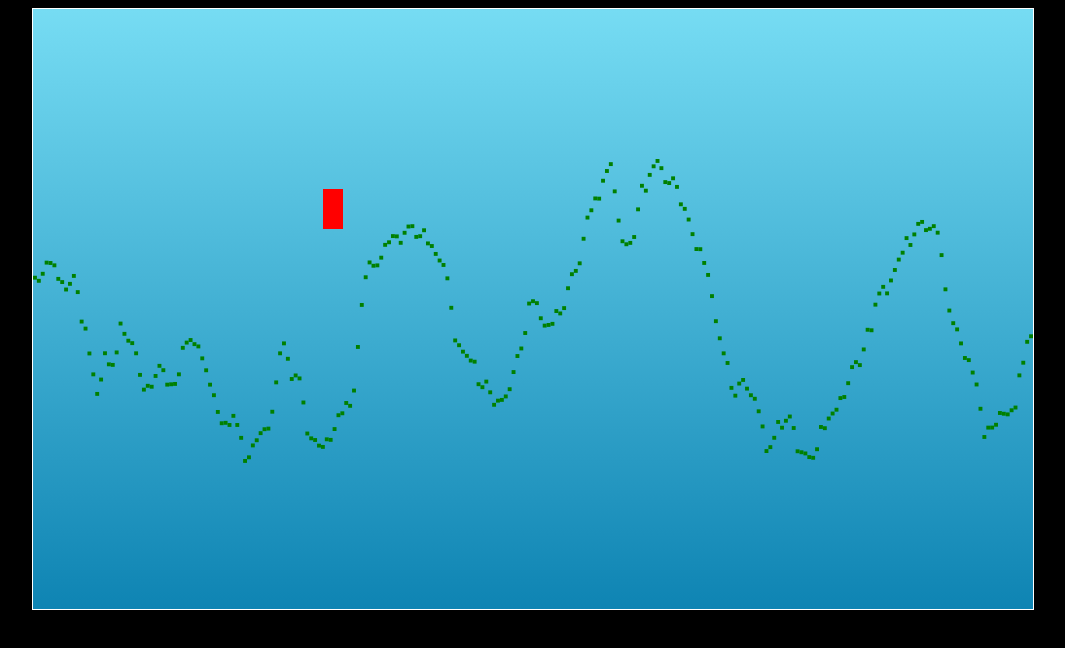
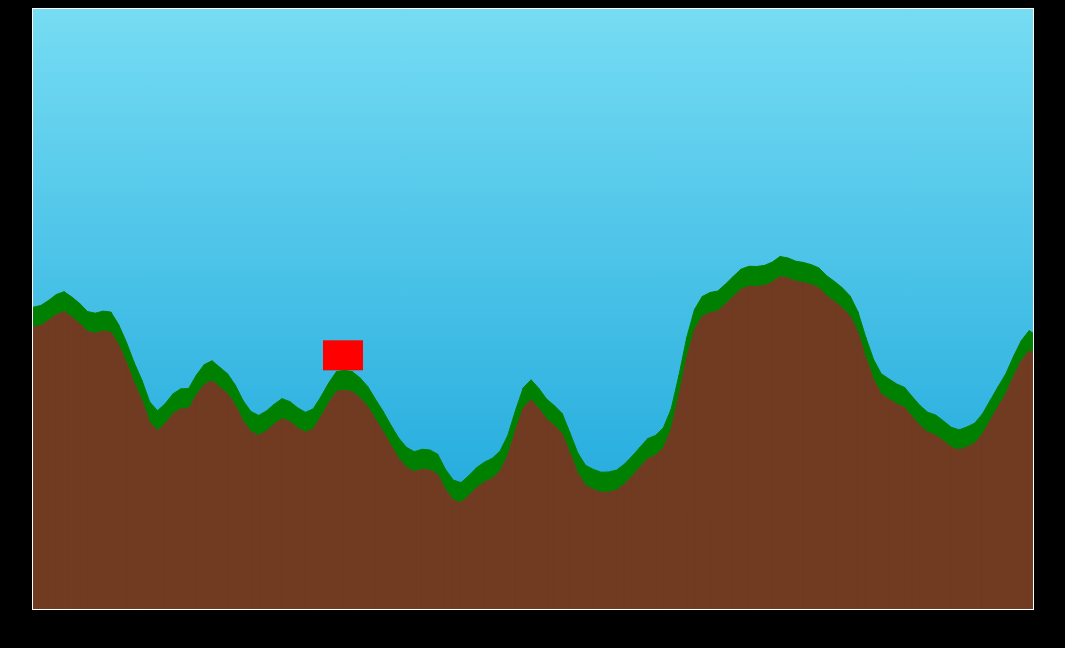
Before and after one commit to orangeshortstuff/rainbow-game, a plain HTML site: page index.html in a window 1280 px wide. Shown: the whole page, without its empty margins (107-1172 px from the left). Drawn offline with Linux system fonts and the light colour scheme.

Commit message:
end of day 3

```diff
--- a/index.html
+++ b/index.html
@@ -4,8 +4,8 @@
     <meta charset="UTF-8">
     <title>rainbow game</title>
     <script src="kontra.min.js"></script>
-
-    <script type="module" src="https://play.js13kgames.com/2026/online/partysocket.js"></script>
+    <script src="zzfxm.min.js"></script>
+    <script src="https://play.js13kgames.com/2026/online/partysocket.js"></script>
 </head>
 <body>
     <canvas width="1000" height="600"></canvas>
@@ -15,7 +15,7 @@
         }
         canvas {
         border: 1px solid white;
-        background: linear-gradient(rgb(118, 220, 243), rgb(14, 132, 179));
+        background: linear-gradient(rgb(118, 220, 243), rgb(18, 161, 217));
         padding-left: 0;
         padding-right: 0;
         margin-left: auto;
--- a/src/main.js
+++ b/src/main.js
@@ -1,8 +1,13 @@
 let { init, Sprite, GameLoop, pointerPressed, pointer, keyPressed } = kontra
 let { canvas, context } = init();
+//let mySongData = zzfxM(...menu_theme);
 
 let sprites = [];
+let blocks = [];
 let heightmap = [];
+let cameraX = 0;
+const terrainLayers = 6;
+const baseTerrainPoints = 8;
 kontra.initKeys();
 kontra.initPointer();
 function cosp(a, b, mu) {
@@ -17,10 +22,10 @@ function xorshift32(a) {
 }
 
 function generateTerrain(seed) {
-    console.log(seed);
+    //console.log(seed);
+    blocks = [];
     heightmap = [];
-    let terrainLayers = 6;
-    let currentlayerPoints = 8;
+    let currentlayerPoints = baseTerrainPoints;
     let currentStrength = 0.5;
     for (i = 0; i < terrainLayers; i++) {
         let layer = [];
@@ -44,10 +49,20 @@ function generateTerrain(seed) {
     heightmap = heightmap[terrainLayers-1];
     heightmap = heightmap.slice(0,(heightmap.length+1));
     let min = Math.min(...heightmap); let max = Math.max(...heightmap);
-    heightmap = heightmap.map((point) => ((point-min)/(max-min) *0.5 +0.25));
+    heightmap = heightmap.map((point) => ((point-min)/(max-min) *0.5 +0.2));
+    // smoothing over an average of 3
+    let smoothedHeights = [];
+    smoothedHeights.push((heightmap[0] + heightmap[1])/2.0);
+    for (var i = 1; i < heightmap.length-1; i++)
+    {
+        var mean = (heightmap[i] + heightmap[i-1] + heightmap[i+1])/3.0;
+        smoothedHeights.push(mean);
+    }
+    smoothedHeights.push((heightmap[heightmap.length-1] + heightmap[heightmap.length-2])/2.0);
+    heightmap = smoothedHeights;
 
-    let blockWidth = canvas.width / heightmap.length;
-    // make it two screens wide + add scrolling based on bullet / player position (freecam?)
+    let blockWidth = canvas.width*2 / heightmap.length;
+    // todo: make it two screens wide + add scrolling based on bullet / player position (freecam?)
     for (i = 0; i < heightmap.length; i++) {
         let block = Sprite({
             x: blockWidth * i,
@@ -55,9 +70,37 @@ function generateTerrain(seed) {
             width: blockWidth,
             height: blockWidth,
             color: "green",
-            type: "block"
+            type: "block",
+            render() {
+                // draw a right-facing triangle
+                let ctx = this.context;
+                ctx.strokeStyle = 'green';
+                ctx.fillStyle = 'green';
+                ctx.save();
+                ctx.translate(this.x-cameraX, this.y);
+                ctx.beginPath();
+                ctx.moveTo(0, 0);
+                ctx.lineTo(this.width, this.drop);
+                ctx.lineTo(this.width, this.drop+20);
+                ctx.lineTo(0, 20);
+                ctx.fill();
+                ctx.closePath();
+                ctx.stroke();
+                ctx.strokeStyle = '#713b22';
+                ctx.fillStyle = '#713b22';
+                ctx.beginPath();
+                ctx.moveTo(0, 20);
+                ctx.lineTo(this.width, this.drop+20);
+                ctx.lineTo(this.width, 600);
+                ctx.lineTo(0, 600);
+                ctx.fill();
+                ctx.closePath();
+                ctx.stroke();
+                ctx.restore();
+            },
         });
-        sprites.push(block);
+        block.drop = (i+1 == heightmap.length ? 0 : ((1-heightmap[i+1]) * canvas.height)-block.y);
+        blocks.push(block);
     }
 }
 
@@ -75,7 +118,7 @@ let bullet = Sprite({
     render() {
         // draw a right-facing triangle
         let ctx = this.context;
-        ctx.strokeStyle = 'white';
+        ctx.strokeStyle = 'black';
         ctx.fillStyle = 'white';
         ctx.save();
         ctx.translate(this.x, this.y);
@@ -107,41 +150,63 @@ let player = Sprite({
     x: 290,
     y: 180,
     dx: 3,
-    dy: 3,
-    width: 20,
-    height: 40,
+    dy: 0,
+    ddy: 0,
+    width: 40,
+    height: 30,
     color: 'red',
-    // pass a custom update function to the sprite
+    grounded: true,
     update() {
         // move the sprite with the keyboard
-    if (keyPressed('up') || keyPressed('w')) {
-        this.y -= this.dy;
-    }
-    if (keyPressed('down') || keyPressed('s')) {
-        this.y += this.dy;
-    }
-
         if (keyPressed('left') || keyPressed('a')) {
             this.x -= this.dx;
         }
         if (keyPressed('right') || keyPressed('d')) {
             this.x += this.dx;
         }
-
         // reset the sprites position when it reaches the edge of the game
-    if (this.x > canvas.width) {
-        this.x = -this.width;
+        if (this.x > canvas.width*2 - this.width) {
+            this.x = canvas.width*2 - this.width;
         }
-    else if (this.x < -this.width) {
-        this.x = canvas.width;
+        else if (this.x < 0) {
+            this.x = 0;
         }
-
-    if (this.y > canvas.height) {
-        this.y = -this.height;
+        let prevX = this.x;
+        this.advance();
+        this.x = prevX;
+        // collisions with ground
+        let totalPoints = (baseTerrainPoints*Math.pow(2,terrainLayers-1))+1;
+        //console.log(totalPoints);
+        let blockWidth = (canvas.width*2/totalPoints);
+        //blockWidth = (canvas.width*2/257);
+        let t_left = this.x / blockWidth, t_right = (this.x+this.width) / blockWidth;
+        let firstBlock = Math.floor(t_left);
+        let lastBlock = Math.ceil(t_right);
+        t_left -= firstBlock; t_right -= lastBlock-1;
+        lastBlock--;
+        // check first / last block - if any in between
+        let left_corner = ((heightmap[firstBlock+1] - heightmap[firstBlock])*t_left)+heightmap[firstBlock];
+        let right_corner = ( lastBlock+1 === heightmap.length ? heightmap[lastBlock]: ((heightmap[lastBlock+1] - heightmap[lastBlock])*t_right)+heightmap[lastBlock]);
+        let floorHeight =(Math.max(...heightmap.slice(firstBlock+1, lastBlock+1),left_corner, right_corner));
+        let worldFloor = ((1-floorHeight) * canvas.height) - this.height;
+        if (worldFloor > this.y) {
+            this.grounded = false;
+            this.ddy = 0.15;
+        } else {
+            this.grounded = true;
+            this.ddy = 0;
+            this.dy = 0;
+            this.y = worldFloor;
+            if (keyPressed("up")||keyPressed("w")) {
+                this.dy = -5;
+                this.y -= 5;
             }
-    else if (this.y < -this.height) {
-        this.y = canvas.height;
         }
+    },
+    render() {
+        this.x -= cameraX;
+        this.draw();
+        this.x += cameraX;
     }
 });
 sprites.push(player);
@@ -155,7 +220,7 @@ generateTerrain(Date.now() & 0xFFFFFFFF);
 //generateTerrain(306379322);
 let loop = GameLoop({  // create the main game loop
   update() { // update the game state
-    console.log(`sprites: ${sprites.length}`);
+    //console.log(`sprites: ${sprites.length}`);
     sprites.map(sprite => {
       sprite.update();
     });
@@ -163,9 +228,17 @@ let loop = GameLoop({  // create the main game loop
     if (keyPressed('space')){
         SpawnBullet(pointer.x, pointer.y, Math.random() * 4 -2,(Math.random()*3+2)*-1);
     }
+    if (keyPressed('q')){
+        cameraX -=5;
+    }
+    if (keyPressed('e')){
+        cameraX +=5;
+    }
+    cameraX = Math.min(canvas.width,Math.max(0, cameraX));
   },
   render() { // render the game state
     sprites.map(sprite => sprite.render());
+    blocks.map(block => block.render());
   },
 });
 
--- /dev/null
+++ b/src/menu theme.js
@@ -0,0 +1 @@
+[[[,0,254,,,.25],[,0,440,,,,,,,,,,,80,,,,.75],[.6,0,64,,,.32,2,.3]],[[[,,9,,,,9,,,,,,9,,,,7,,,,7,,,,,,7,,,,7,,,,],[,,13,,,,13,,,,,,13,,,,12,,,,12,,,,,,12,,,,12,,,,],[,,16,,,,16,,,,,,16,,,,14,,,,14,,,,,,14,,,,14,,,,],[2,,9,,,,16,,,,16,,9,,,,7,,,,,,,,,,,,5,,7,,8,,],[1,,,,,,1,,1,,,,,,1,,,,,,,,1,,1,,,,1,,,,1,,]],[[,,9,,,,9,,,,,,9,,,,7,,,,,,7,,,,,,,,,,,,],[,,13,,,,13,,,,,,13,,,,12,,,,,,12,,,,,,,,,,,,],[,,16,,,,16,,,,,,16,,,,14,,,,,,14,,,,,,,,,,,,],[2,,9,,,,16,,,,16,,9,,,,7,,,,,,19,,,,19,,18,,14,,15,,],[1,,,,,,1,,1,,,,,,1,,,,,,,,1,,1,,,,1,,1,,1,,]],[[,,9,,,,9,,,,,,9,,,,7,,,,7,,,,,,7,,,,7,,,,],[,,13,,,,13,,,,,,13,,,,12,,,,12,,,,,,12,,,,12,,,,],[,,16,,,,16,,,,,,16,,,,14,,,,14,,,,,,14,,,,14,,,,],[2,,16,,9,,,,,,,,9,,14,,7,,,,7,,,,,,7,,,,7,,,,],[1,,,,,,1,,1,,,,,,1,,,,,,,,1,,1,,,,1,,,,1,,]],[[,,5,,,,5,,,,,,5,,,,7,,,,7,,,,,,7,,,,7,,,,],[,,7,,,,7,,,,,,7,,,,5,,,,12,,,,,,12,,,,12,,,,],[,,12,,,,12,,,,,,12,,,,12,,,,14,,,,,,14,,,,14,,,,],[2,,5,,,,5,,,,2.5,,5,,,,5,,,,,,4,,,,4,,,,2,,,,],[1,,,,,,1,,1,,,,,,1,,,,,,,,1,,1,,,,1,,1,,1,,]],[[1,,,,,,1,,1,,,,,,1,,,,,,,,1,,1,,,,1,,,,1,,]],[[1,,,,,,1,,1,,,,,,1,,1,,,,,,1,,1,,,,1,,1,,1,,]],[[1,,,,,,1,,1,,,,1,,1.49,,1,,,,,,,,,,,,,,,,,,]]],[0,1,2,3,0,1,2,3,4,5,6],155,{"title":"menu theme","instruments":["chord","snare","bass"],"patterns":["Pattern 0","Pattern 1","Pattern 2","Pattern 3","Pattern 4","Pattern 5","Pattern 6"]}]
--- /dev/null
+++ b/zzfxm.min.js
@@ -0,0 +1,20 @@
+// zzfx() - the universal entry point -- returns a AudioBufferSourceNode
+zzfx=(...t)=>zzfxP(zzfxG(...t))
+
+// zzfxP() - the sound player -- returns a AudioBufferSourceNode
+zzfxP=(...t)=>{let e=zzfxX.createBufferSource(),f=zzfxX.createBuffer(t.length,t[0].length,zzfxR);t.map((d,i)=>f.getChannelData(i).set(d)),e.buffer=f,e.connect(zzfxX.destination),e.start();return e}
+
+// zzfxG() - the sound generator -- returns an array of sample data
+zzfxG=(q=1,k=.05,c=220,e=0,t=0,u=.1,r=0,F=1,v=0,z=0,w=0,A=0,l=0,B=0,x=0,G=0,d=0,y=1,m=0,C=0)=>{let b=2*Math.PI,H=v*=500*b/zzfxR**2,I=(0<x?1:-1)*b/4,D=c*=(1+2*k*Math.random()-k)*b/zzfxR,Z=[],g=0,E=0,a=0,n=1,J=0,K=0,f=0,p,h;e=99+zzfxR*e;m*=zzfxR;t*=zzfxR;u*=zzfxR;d*=zzfxR;z*=500*b/zzfxR**3;x*=b/zzfxR;w*=b/zzfxR;A*=zzfxR;l=zzfxR*l|0;for(h=e+m+t+u+d|0;a<h;Z[a++]=f)++K%(100*G|0)||(f=r?1<r?2<r?3<r?Math.sin((g%b)**3):Math.max(Math.min(Math.tan(g),1),-1):1-(2*g/b%2+2)%2:1-4*Math.abs(Math.round(g/b)-g/b):Math.sin(g),f=(l?1-C+C*Math.sin(2*Math.PI*a/l):1)*(0<f?1:-1)*Math.abs(f)**F*q*zzfxV*(a<e?a/e:a<e+m?1-(a-e)/m*(1-y):a<e+m+t?y:a<h-d?(h-a-d)/u*y:0),f=d?f/2+(d>a?0:(a<h-d?1:(h-a)/d)*Z[a-d|0]/2):f),p=(c+=v+=z)*Math.sin(E*x-I),g+=p-p*B*(1-1E9*(Math.sin(a)+1)%2),E+=p-p*B*(1-1E9*(Math.sin(a)**2+1)%2),n&&++n>A&&(c+=w,D+=w,n=0),!l||++J%l||(c=D,v=H,n=n||1);return Z}
+
+// zzfxV - global volume
+zzfxV=.3
+
+// zzfxR - global sample rate
+zzfxR=44100
+
+// zzfxX - the common audio context
+zzfxX=new(window.AudioContext||webkitAudioContext);
+
+//! ZzFXM (v2.0.3) | (C) Keith Clark | MIT | https://github.com/keithclark/ZzFXM
+zzfxM=(n,f,t,e=125)=>{let l,o,z,r,g,h,x,a,u,c,d,i,m,p,G,M=0,R=[],b=[],j=[],k=0,q=0,s=1,v={},w=zzfxR/e*60>>2;for(;s;k++)R=[s=a=d=m=0],t.map((e,d)=>{for(x=f[e][k]||[0,0,0],s|=!!f[e][k],G=m+(f[e][0].length-2-!a)*w,p=d==t.length-1,o=2,r=m;o<x.length+p;a=++o){for(g=x[o],u=o==x.length+p-1&&p||c!=(x[0]||0)|g|0,z=0;z<w&&a;z++>w-99&&u?i+=(i<1)/99:0)h=(1-i)*R[M++]/2||0,b[r]=(b[r]||0)-h*q+h,j[r]=(j[r++]||0)+h*q+h;g&&(i=g%1,q=x[1]||0,(g|=0)&&(R=v[[c=x[M=0]||0,g]]=v[[c,g]]||(l=[...n[c]],l[2]*=2**((g-12)/12),g>0?zzfxG(...l):[])))}m=G});return[b,j]}
```
Also changed, not shown: devlog.txt, 1 other file. Lines whose indentation alone changed are shown as unchanged.
